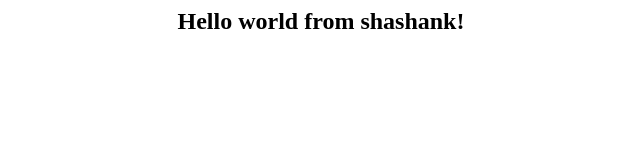
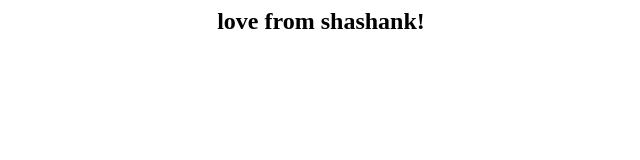
Before and after one commit to 16one181/DevOps-Lifecycle-Project, a plain HTML site: page index.html in a window 1280 px wide. Shown: the whole page, without its empty margins (319-959 px from the left). Drawn offline with Linux system fonts and the light colour scheme.

Commit message:
Update index.html

```diff
--- a/index.html
+++ b/index.html
@@ -3,6 +3,6 @@
 <title> Shashank </title>
 </head>
 <body style>
-<h2 ALIGN=CENTER>Hello world from shashank!</h2>
+<h2 ALIGN=CENTER>love from shashank!</h2>
 </body>
 </html>
```
